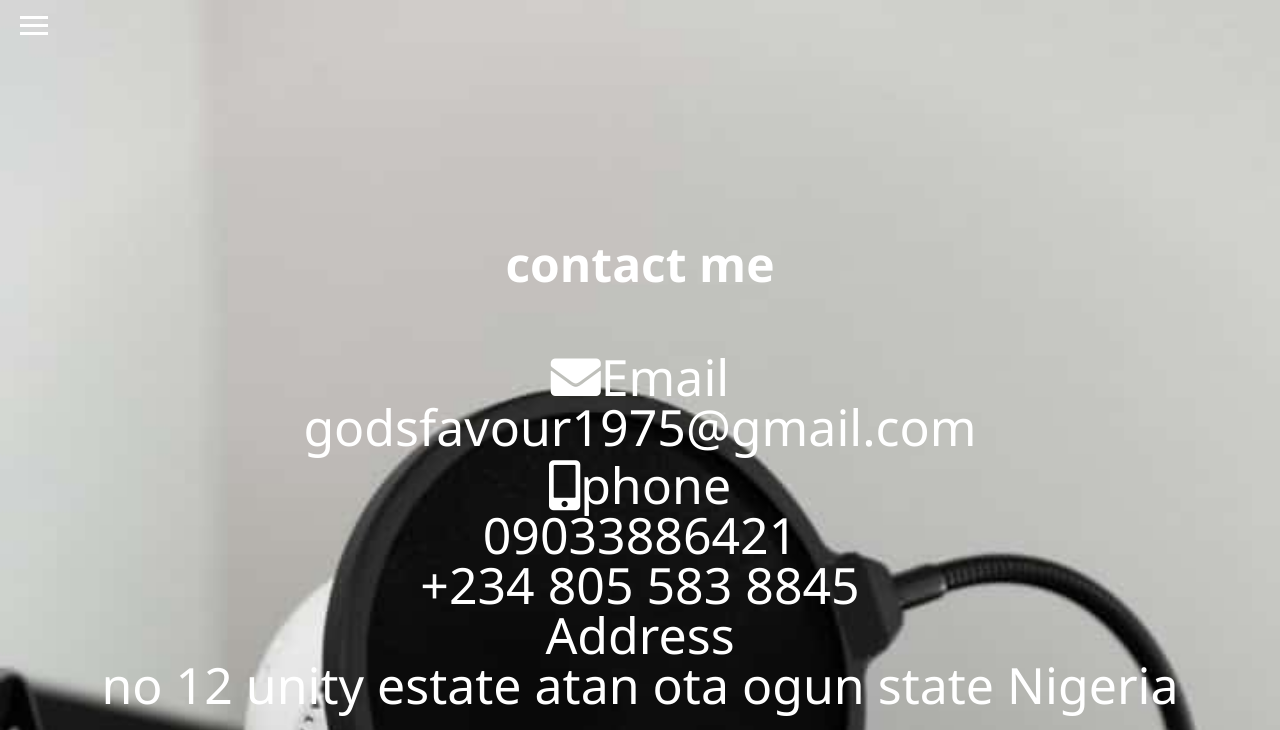
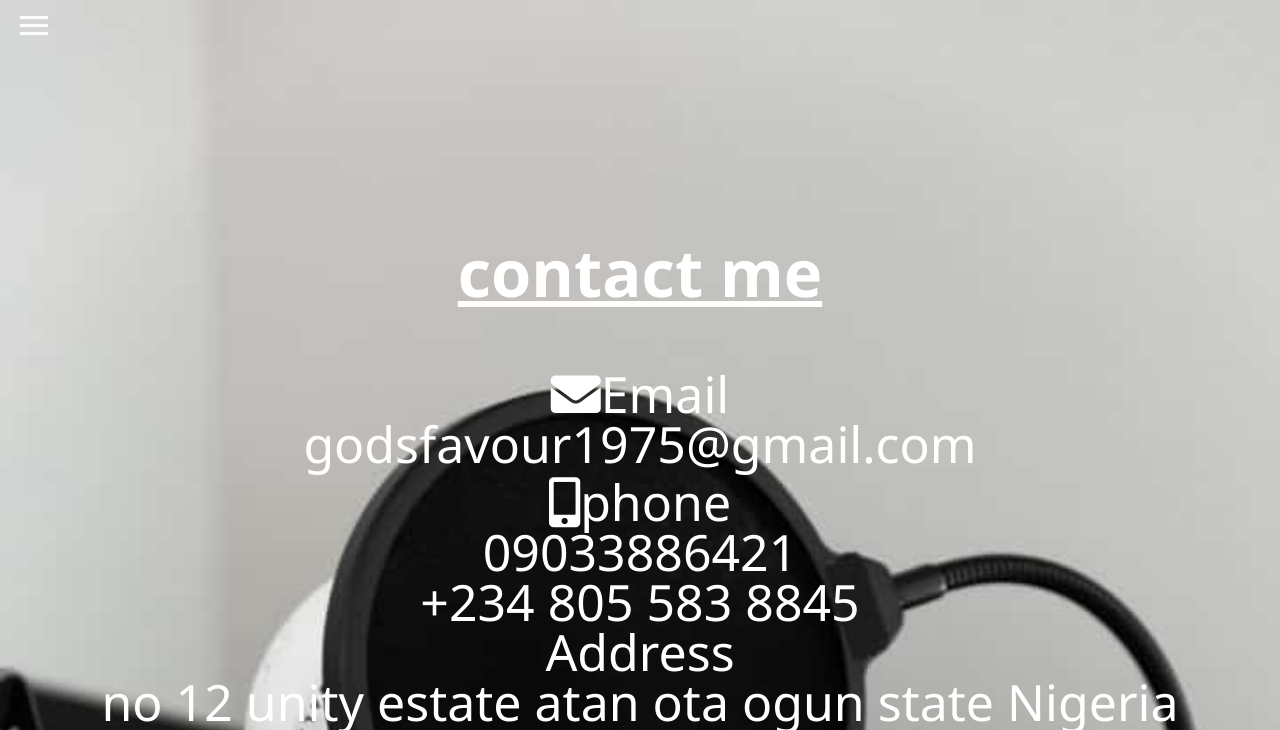
Before and after one commit to dev-phantom/supreme-potato, a plain HTML site: page Contact.html in a window 1280 px wide. Shown: the top 730 px of the page. Drawn offline with Linux system fonts and the light colour scheme.

Commit message:
Update Contact.css

```diff
--- a/Contact.css
+++ b/Contact.css
@@ -157,3 +157,7 @@ Padding:1rem;
 Margin:1rem;
 Font-size:50px;
 }
+.contact_me{
+Font-size:65px;
+Text-decoration: underline;
+}
```
